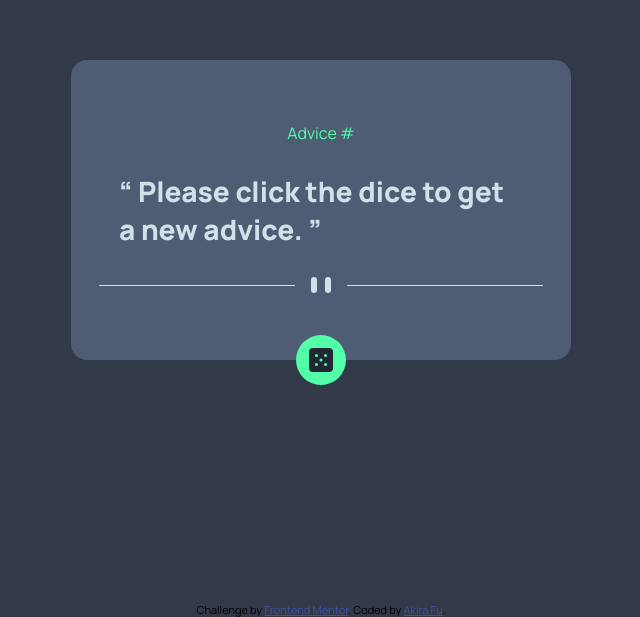
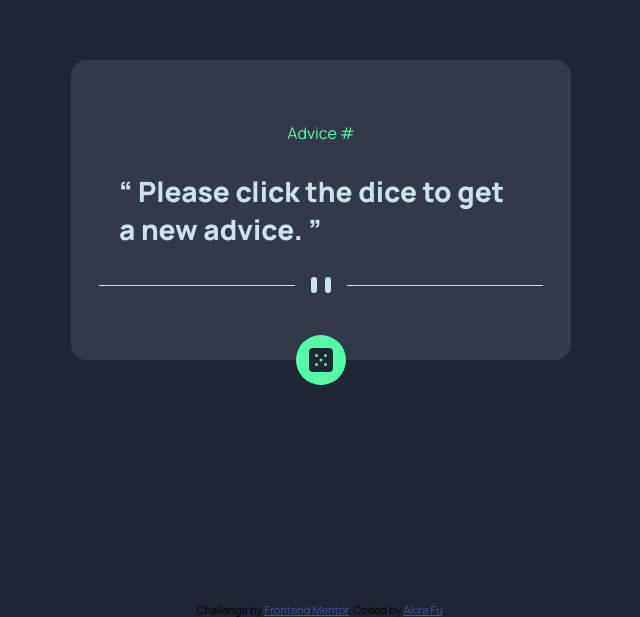
Before and after one commit to akiraafu/advice-generator-app, a plain HTML site: page index.html in a window 1280 px wide. Shown: the part 183-800 px from the top of the page, without its empty margins (319-959 px from the left). Drawn offline with nearby package versions, Linux system fonts and the light colour scheme.

Commit message:
Update app.css

```diff
--- a/app.css
+++ b/app.css
@@ -15,7 +15,7 @@
 body {
     font-size: 16px;
     font-family: "Manrope", sans-serif;
-    background-color: var(--DarkGrayish-Blue);
+    background-color: var(--Dark-Blue);
 }
 
 .container {
@@ -30,7 +30,7 @@ body {
 .card {
     width: 500px;
     height: 300px;
-    background-color: var(--Grayish-blue);
+    background-color: var(--DarkGrayish-Blue);
     padding: 3rem;
     border-radius: 1rem;
     display: flex;
```
